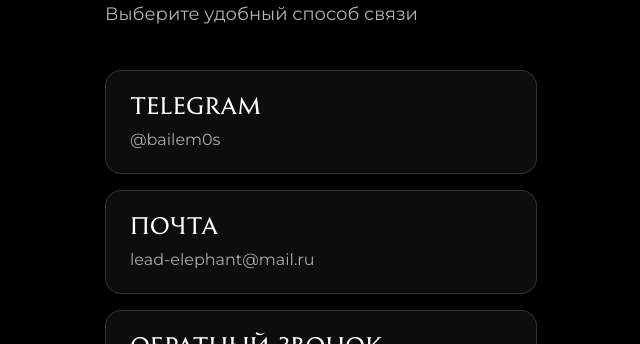
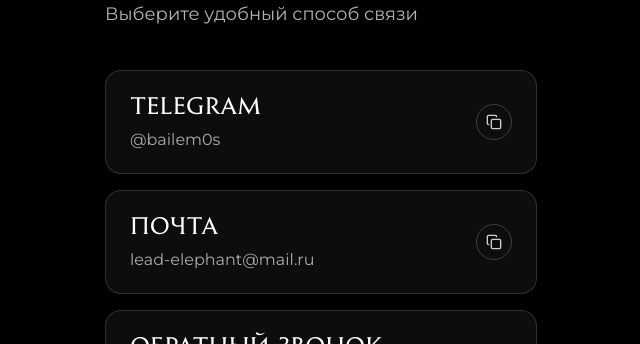
Before and after one commit to Celestial73/HEAVY1, a React (Vite) app: page /order in a window 1280 px wide. Shown: the part 156-500 px from the top of the page, without its empty margins (319-959 px from the left). Built offline with nearby package versions, Linux system fonts and the light colour scheme; no server answers; a web font is replaced by a local one.

Commit message:
скопировать кнопка

```diff
--- a/src/components/OrderSection.jsx
+++ b/src/components/OrderSection.jsx
@@ -1,4 +1,5 @@
 import { useEffect, useState } from 'react'
+import { Check, Copy } from 'lucide-react'
 import { ORDER_SECTION_SETTINGS as defaults } from '../config/orderSectionSettings.js'
 import { submitCallbackRequest } from '../utils/callbackRequest.js'
 
@@ -20,14 +21,84 @@
   return value
 }
 
-function OrderLinkOption({ option, href, labelClassName, descriptionClassName, buttonClassName, delaySec }) {
+function resolveCopyValue(option, contact) {
+  if (option.copy === false) return null
+  if (option.copyValue) return String(option.copyValue).trim()
+
+  const key = option.hrefKey
+  if (!key || !contact) return option.copy ? (option.description?.trim() ?? null) : null
+
+  const value = contact[key]
+  if (!value) return option.description?.trim() ?? null
+
+  if (option.mailto || key === 'email') {
+    return value.replace(/^mailto:/i, '').trim()
+  }
+
+  if (key === 'telegram') {
+    const handle = value.match(/t\.me\/([^/?#]+)/i)?.[1]
+    if (handle) return `@${handle}`
+  }
+
+  return option.description?.trim() ?? value.trim()
+}
+
+async function copyTextToClipboard(text) {
+  if (navigator.clipboard?.writeText) {
+    await navigator.clipboard.writeText(text)
+    return
+  }
+
+  const textarea = document.createElement('textarea')
+  textarea.value = text
+  textarea.setAttribute('readonly', '')
+  textarea.style.position = 'fixed'
+  textarea.style.left = '-9999px'
+  document.body.appendChild(textarea)
+  textarea.select()
+  const ok = document.execCommand('copy')
+  document.body.removeChild(textarea)
+  if (!ok) throw new Error('copy failed')
+}
+
+function OrderLinkOption({
+  option,
+  href,
+  contact,
+  labelClassName,
+  descriptionClassName,
+  buttonClassName,
+  copyButtonLabel,
+  copiedButtonLabel,
+  delaySec,
+}) {
+  const [copied, setCopied] = useState(false)
   const external = option.openInNewTab === true || /^https?:\/\//i.test(href)
+  const copyValue = resolveCopyValue(option, contact)
+
+  const handleCopy = async (event) => {
+    event.preventDefault()
+    event.stopPropagation()
+    if (!copyValue || copied) return
+
+    try {
+      await copyTextToClipboard(copyValue)
+      setCopied(true)
+      window.setTimeout(() => setCopied(false), 2000)
+    } catch {
+      /* ignore */
+    }
+  }
 
   return (
+    <div
+      className={`animate-fade-up ${buttonClassName}`}
+      style={{ animationDelay: `${delaySec}s` }}
+    >
+      <div className="flex items-center justify-between gap-3">
         <a
           href={href}
-      className={`animate-fade-up ${buttonClassName}`}
-      style={{ animationDelay: `${delaySec}s` }}
+          className="flex min-w-0 flex-1 flex-col gap-1"
           {...(external ? { target: '_blank', rel: 'noopener noreferrer' } : {})}
         >
           <span className={labelClassName}>{option.label}</span>
@@ -35,6 +106,19 @@
             <span className={descriptionClassName}>{option.description}</span>
           ) : null}
         </a>
+        {copyValue ? (
+          <button
+            type="button"
+            onClick={handleCopy}
+            aria-label={copied ? copiedButtonLabel : copyButtonLabel}
+            title={copied ? copiedButtonLabel : copyButtonLabel}
+            className="inline-flex h-9 w-9 shrink-0 items-center justify-center rounded-full border border-white/20 text-white/80 transition hover:border-white/35 hover:bg-white/10 hover:text-white active:scale-[0.98]"
+          >
+            {copied ? <Check size={16} strokeWidth={2} aria-hidden /> : <Copy size={16} strokeWidth={2} aria-hidden />}
+          </button>
+        ) : null}
+      </div>
+    </div>
   )
 }
 
@@ -112,7 +196,7 @@
       ) : null}
       {isSuccess ? (
         <p className="mt-4 font-montserrat text-sm text-emerald-300/90" role="status">
-          {option.successMessage ?? 'Заявка отправлена. Перезвоним, как будет настроение.'}
+          {option.successMessage ?? 'Окей спасибо'}
         </p>
       ) : (
         <button
@@ -138,8 +222,18 @@
     return undefined
   }, [])
 
-  const { layout, intro, hero, contact, options, optionButtonClassName, optionLabelClassName, optionDescriptionClassName } =
-    settings
+  const {
+    layout,
+    intro,
+    hero,
+    contact,
+    options,
+    optionButtonClassName,
+    optionLabelClassName,
+    optionDescriptionClassName,
+    copyButtonLabel = 'Скопировать',
+    copiedButtonLabel = 'Скопировано',
+  } = settings
 
   const optionList = Array.isArray(options) ? options : []
   const baseDelay =
@@ -187,9 +281,12 @@
                 key={option.id ?? `link-${index}`}
                 option={option}
                 href={href}
+                contact={contact}
                 labelClassName={optionLabelClassName}
                 descriptionClassName={optionDescriptionClassName}
                 buttonClassName={optionButtonClassName}
+                copyButtonLabel={copyButtonLabel}
+                copiedButtonLabel={copiedButtonLabel}
                 delaySec={delaySec}
               />
             )
--- a/src/config/orderSectionSettings.js
+++ b/src/config/orderSectionSettings.js
@@ -31,6 +31,8 @@
     'group flex w-full flex-col gap-1 rounded-2xl border border-white/15 bg-white/5 px-6 py-5 text-left transition hover:border-white/30 hover:bg-white/10 active:scale-[0.99]',
   optionLabelClassName: 'font-st-rome text-xl text-white sm:text-2xl',
   optionDescriptionClassName: 'font-montserrat text-sm leading-relaxed text-white/65 sm:text-base',
+  copyButtonLabel: 'Скопировать',
+  copiedButtonLabel: 'Скопировано',
 
   options: [
     {
@@ -40,6 +42,7 @@
       description: '@bailem0s',
       hrefKey: 'telegram',
       openInNewTab: true,
+      copy: true,
     },
     {
       id: 'email',
@@ -48,6 +51,7 @@
       description: 'lead-elephant@mail.ru',
       hrefKey: 'email',
       mailto: true,
+      copy: true,
     },
     {
       id: 'callback',
@@ -56,7 +60,7 @@
       description: 'Перезвоним как будет настроение',
       submitLabel: 'Заказать звонок',
       loadingLabel: 'Отправка…',
-      successMessage: 'Заявка отправлена. Перезвоним, как будет настроение.',
+      successMessage: 'Окей спасибо',
       emailSubject: 'Заказать обратный звонок',
       phonePlaceholder: '+7 (___) ___-__-__',
     },
```
Lines whose indentation alone changed are shown as unchanged.
